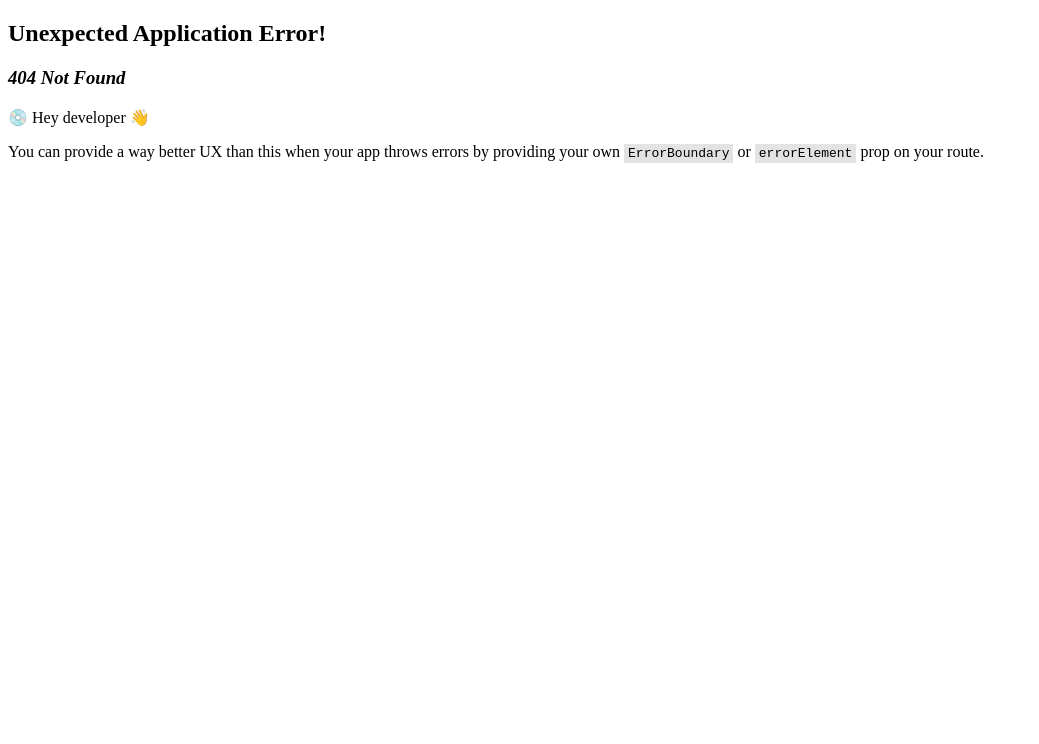
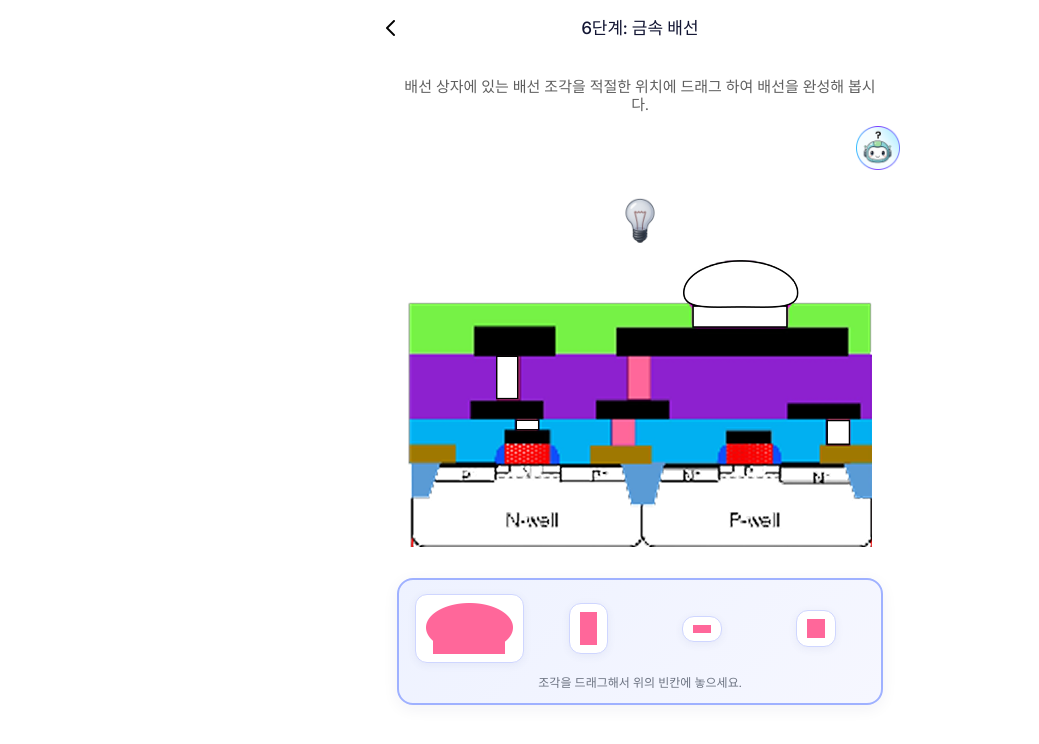
Before and after one commit to FabQuest/FE, a React (Vite) app: page /detail/step6 in a window 1280 px wide. Before the commit this address had no page. Shown: the top 744 px of the page, without its empty margins (0-1039 px from the left). Built offline with nearby package versions, Linux system fonts and the light colour scheme.

Commit message:
Feat: 컴포넌트 통합 및 라우터 연결

```diff
--- /dev/null
+++ b/src/pages/detail/step6/index.jsx
@@ -0,0 +1,94 @@
+import React from "react";
+import {
+  DndContext,
+  DragOverlay,
+  MouseSensor,
+  TouchSensor,
+  useSensor,
+  useSensors,
+  closestCenter,
+} from "@dnd-kit/core";
+import CommonHeader from "@components/common/Header/Header";
+import CommonDescription from "@components/common/Description/Description";
+import Modal from "@components/common/Modal/Modal";
+import * as S from "./styled";
+
+import { useWiringGame } from "./hooks/useWiringGame";
+import GameBoard from "./components/GameBoard";
+import PieceTray from "./components/PieceTray";
+
+const Step6Page = () => {
+  const {
+    placements,
+    activeId,
+    trayHeights,
+    showModal,
+    allPlaced,
+    bulbSrc,
+    activePiece,
+    setTrayHeights,
+    handleDragStart,
+    handleDragEnd,
+    handleDragCancel,
+    handleModalClose,
+    handleModalConfirm,
+  } = useWiringGame();
+
+  const sensors = useSensors(
+    useSensor(MouseSensor, { activationConstraint: { distance: 4 } }),
+    useSensor(TouchSensor, { activationConstraint: { delay: 80, tolerance: 8 } })
+  );
+
+  return (
+    <S.PageContainer>
+      <CommonHeader title="6단계: 금속 배선" />
+      <CommonDescription
+        text={"배선 상자에 있는 배선 조각을 적절한 위치에 드래그 하여 배선을 완성해 봅시다."}
+      />
+
+      <DndContext
+        sensors={sensors}
+        collisionDetection={closestCenter}
+        onDragStart={handleDragStart}
+        onDragEnd={handleDragEnd}
+        onDragCancel={handleDragCancel}
+      >
+        <S.BulbWrap className={allPlaced ? "is-on" : ""}>
+          <img src={bulbSrc} alt="bulb" />
+        </S.BulbWrap>
+
+        <GameBoard placements={placements} />
+
+        <PieceTray
+          placements={placements}
+          trayHeights={trayHeights}
+          setTrayHeights={setTrayHeights}
+        />
+
+        <DragOverlay dropAnimation={null}>
+          {activeId && activePiece ? (
+            <div className="tray-item is-dragging">
+              <img
+                src={activePiece.fullSrc}
+                alt={activePiece.id}
+                style={{ height: trayHeights[activeId] ? `${trayHeights[activeId]}px` : '36px' }}
+              />
+            </div>
+          ) : null}
+        </DragOverlay>
+      </DndContext>
+
+      <Modal
+        open={showModal}
+        onClose={handleModalClose}
+        onConfirm={handleModalConfirm}
+        title="금속 배선 단계 완료!"
+        description="다음 단계인 EDS로 넘어가시겠습니까?"
+        confirmText="다음 단계"
+        cancelText="나가기"
+      />
+    </S.PageContainer>
+  );
+};
+
+export default Step6Page;
--- /dev/null
+++ b/src/pages/detail/step6/styled.js
@@ -0,0 +1,129 @@
+import styled, { keyframes } from "styled-components";
+
+const bulbPop = keyframes`
+  0% { transform: scale(1); }
+  50% { transform: scale(1.2); }
+  100% { transform: scale(1); }
+`;
+
+export const PageContainer = styled.div`
+  display: flex;
+  flex-direction: column;
+  min-height: 100dvh;
+  width: 100%;
+  background: ${({ theme }) => theme.colors.white};
+  overflow: hidden;
+`;
+
+export const BulbWrap = styled.div`
+  display: grid;
+  place-items: center;
+  margin: 10px 0 6px;
+
+  img {
+    width: 64px;
+    height: auto;
+    transform-origin: bottom;
+  }
+
+  &.is-on img {
+    animation: ${bulbPop} 0.4s ease-in-out;
+  }
+`;
+
+export const Stage = styled.div`
+  width: min(86%, 560px);
+  height: 300px;
+  margin: 4px auto 10px;
+  position: relative;
+
+  .board {
+    position: relative;
+    transform-origin: top left; /* 좌상단 기준으로 scale */
+    will-change: transform;
+  }
+
+  .wiring {
+    position: absolute;
+    inset: 0;
+    width: 100%;
+    height: 100%;
+    user-select: none;
+    pointer-events: none;
+  }
+
+  /* 슬롯: 원본 px 좌표계에서 중심 좌표 */
+  .slot {
+    position: absolute;
+    transform: translate(-50%, -50%); /* 중심 정렬 */
+  }
+
+  /* 조각/빈칸: 원본 크기 그대로. board에 의해 함께 scale됨 */
+  .piece {
+    position: relative;
+    display: block;
+    width: auto;
+    height: auto;
+    max-width: none;
+    object-fit: initial;
+    user-select: none;
+    pointer-events: none;
+  }
+`;
+
+export const Tray = styled.div`
+  width: min(90%, 560px);
+  margin: 8px auto 28px;
+  padding: 14px 16px 10px;
+  border-radius: 16px;
+  border: 2px solid #9fb1ff;
+  background: linear-gradient(135deg, #eef2ff, #f6f7ff);
+  box-shadow: 0 4px 16px rgba(26, 38, 89, 0.06);
+
+  .tray-inner {
+    display: grid;
+    grid-template-columns: repeat(4, 1fr);
+    justify-items: center;
+    align-items: center;
+    gap: min(16px, 4vw);
+  }
+
+  .tray-item {
+    position: relative;
+    display: inline-flex;
+    align-items: center;
+    justify-content: center;
+    padding: 8px 10px;
+    border-radius: 12px;
+    border: 1px solid #cfd6ff;
+    background: #ffffff;
+    box-shadow: 0 2px 8px rgba(50, 67, 145, 0.07);
+    transition: box-shadow 0.12s ease;
+
+    /* 드래그 오버레이 전용 */
+    &.is-dragging {
+      cursor: grabbing;
+      box-shadow: 0 8px 24px rgba(92, 110, 248, 0.3);
+    }
+
+    &:disabled {
+      opacity: 0.45;
+      cursor: default;
+      filter: grayscale(0.25);
+    }
+
+    img {
+      width: auto;
+      object-fit: contain;
+      user-select: none;
+      pointer-events: none;
+    }
+  }
+
+  .hint {
+    margin: 12px 0 2px;
+    font-size: 12px;
+    color: #6b7280;
+    text-align: center;
+  }
+`;
```
Also changed, not shown: src/router.jsx (+7 -1 lines).
